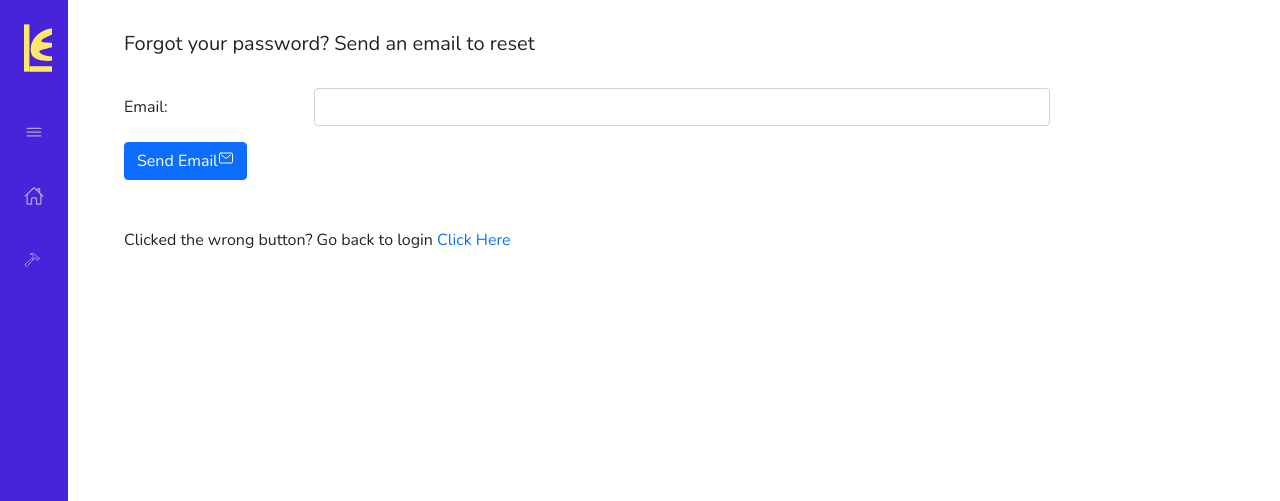
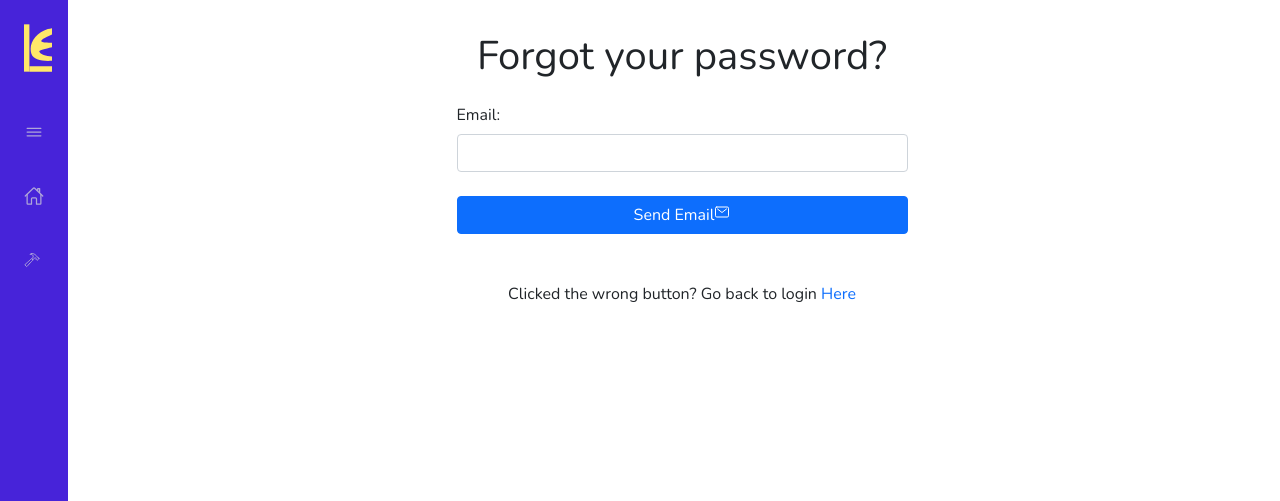
Before and after one commit to dumasymptote/legaleagle, a Django app: page /accounts/password_reset/ in a window 1280 px wide. Shown: the top 501 px of the page. Run offline with Django 3.2, Linux system fonts and the light colour scheme; some libraries are stand-ins or nearby versions.

Commit message:
updated password reset format

```diff
--- a/legalmanagement/accounts/templates/registration/login.html
+++ b/legalmanagement/accounts/templates/registration/login.html
@@ -1,5 +1,5 @@
 {% extends 'main/base.html' %}
-{% block title %} Login {% endblock %}
+{% block title %} LE - Login {% endblock %}
 {% load widget_tweaks %}
 
 {% block content %}
--- a/legalmanagement/accounts/templates/registration/password_reset_form.html
+++ b/legalmanagement/accounts/templates/registration/password_reset_form.html
@@ -1,22 +1,27 @@
 {% extends 'main/base.html' %}
-{% block title %} Reset Password {% endblock %}
+{% block title %} LE - Reset Password {% endblock %}
 {% load widget_tweaks %}
 {% block content %}
     <div class="container">
-        <h5>Forgot your password? Send an email to reset</h5>
-        <br>
-        <form method="POST" class="mb-4">
-        {% csrf_token %}
-        <div class="row mb-3">
-            <label for="{{form.email.id_for_label}}" class="col-sm-2 col-form-label">Email:</label>
-            <div class="col-sm-8">
-                {{form.email|add_class:"form-control"}}
+        <div class="row">
+            <div class="col-md-5 mx-auto">
+                <div class="mb-3">
+                    <div class="col-md-12 text-center">
+                        <h1>Forgot your password?</h1>
+                    </div>
+                </div>
+                <form method="POST" class="mb-5">
+                    {% csrf_token %}
+                    <div class="form-group mb-4">
+                        <label for="{{form.email.id_for_label}}" class="col-sm-2 col-form-label">Email:</label>
+                        {{form.email|add_class:"form-control"}}
+                    </div>
+                    <div class="form-group mb-4">
+                        <button class="btn btn-primary btn-block w-100" type="submit">Send Email<span><ion-icon name="mail-outline"></ion-icon></span></button>
+                    </div>
+                </form>
+                <p class="text-center">Clicked the wrong button? Go back to login <a href="{% url 'password_reset' %}">Here</a></p>
             </div>
         </div>
-        <!--{{form.as_p}}-->
-        <button type="submit" class="btn btn-primary">Send Email<span><ion-icon name="mail-outline"></ion-icon></span></button>
-        </form>
-        <br>
-        <p>Clicked the wrong button? Go back to login <a href="{% url 'login' %}">Click Here</a></p>
     </div>
 {% endblock content %}
```
